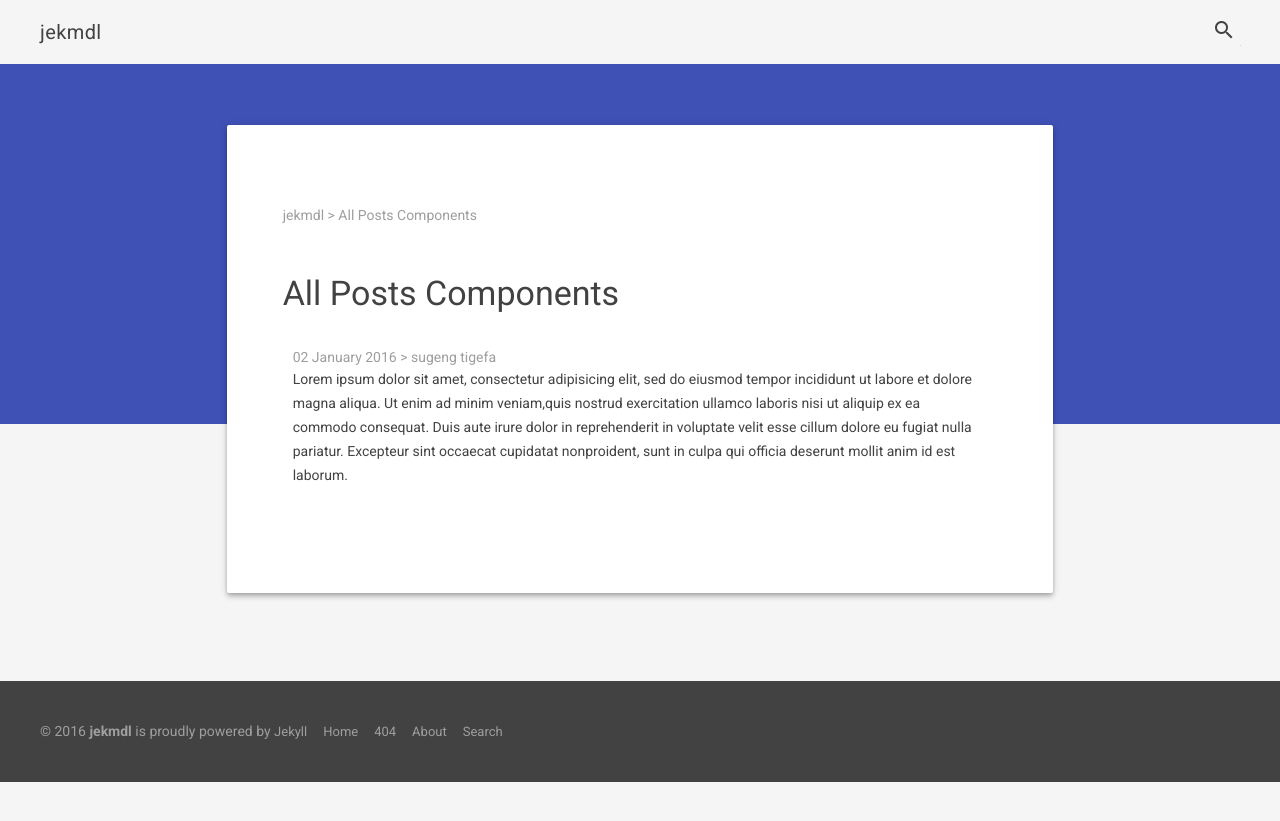
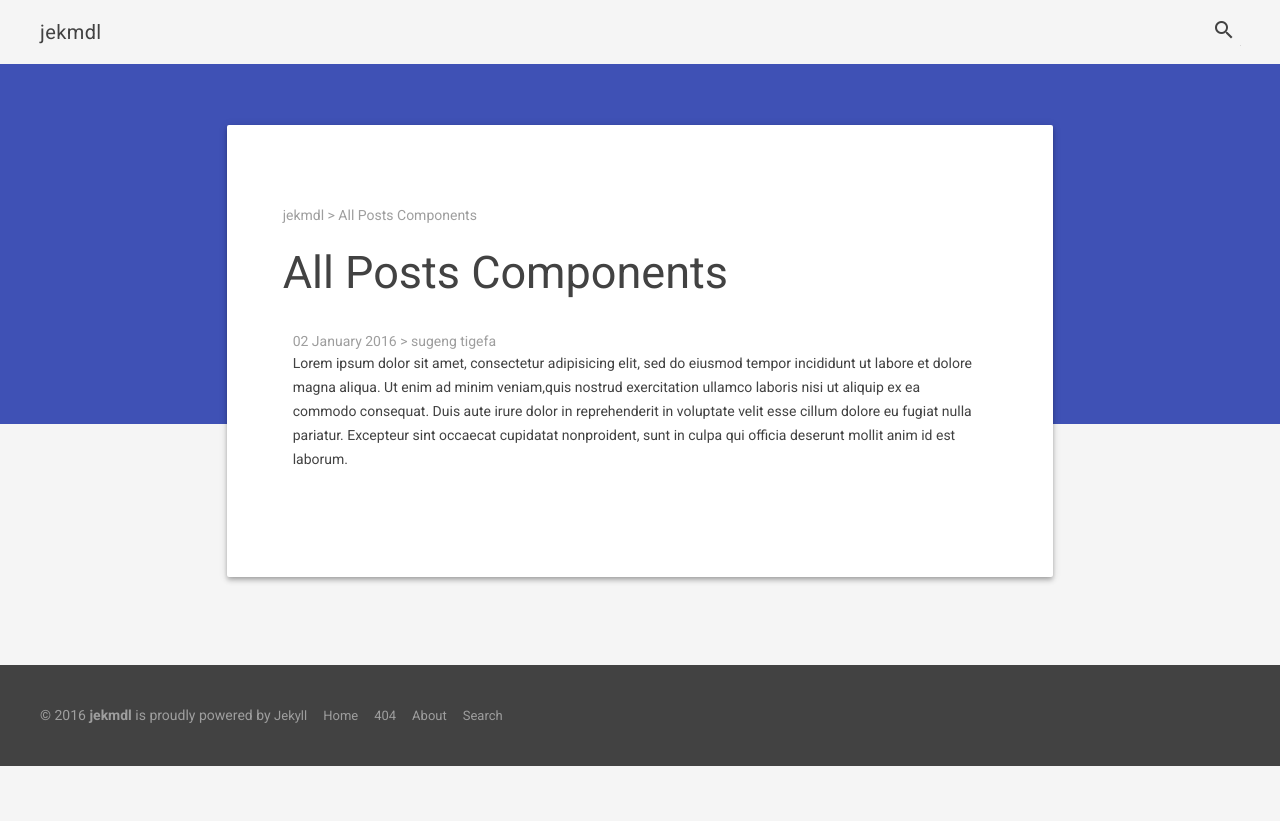
Before and after one commit to tigefa4u/jekmdl, a Jekyll site: the page built from _posts/2016-01-01-all-posts-components.markdown, in a window 1280 px wide. Shown: the top 821 px of the page. Built offline with Jekyll 4.4.1, drawn with Linux system fonts in a browser that asks for light colours.

Commit message:
improved

```diff
--- a/404.html
+++ b/404.html
@@ -2,6 +2,7 @@
 layout: page
 title: 404
 ---
+<h4>The resource you are looking for might have been removed, had its name changed, or is temporarily unavailable.</h4>
 <script type="text/javascript">
 var GOOG_FIXURL_LANG = 'en';
 var GOOG_FIXURL_SITE = '{{ site.url }}';
--- a/_layouts/post.html
+++ b/_layouts/post.html
@@ -4,7 +4,7 @@ layout: default
 <div class="jekmdl-crumbs mdl-color-text--grey-500">
 {{ site.title }} &gt; {{ page.title }}
 </div>
-<h3>{{ page.title }}</h3>
+<h2>{{ page.title }}</h2>
 <div class="jekmdl-post-content">
 <div class="jekmdl-crumbs mdl-color-text--grey-500">
 {{ site.time | date_to_long_string }} &gt; {% if page.author %}{{ page.author }}{% endif %}
```
